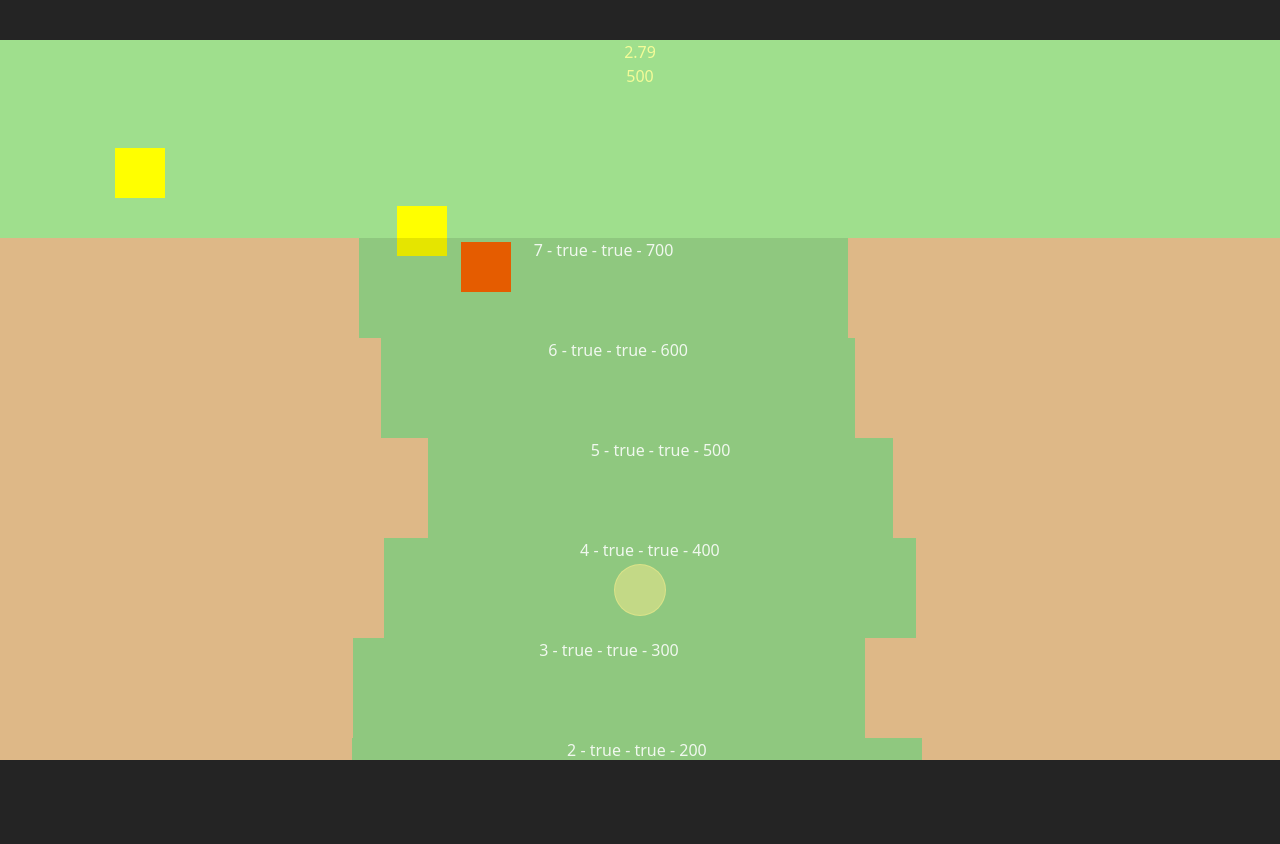
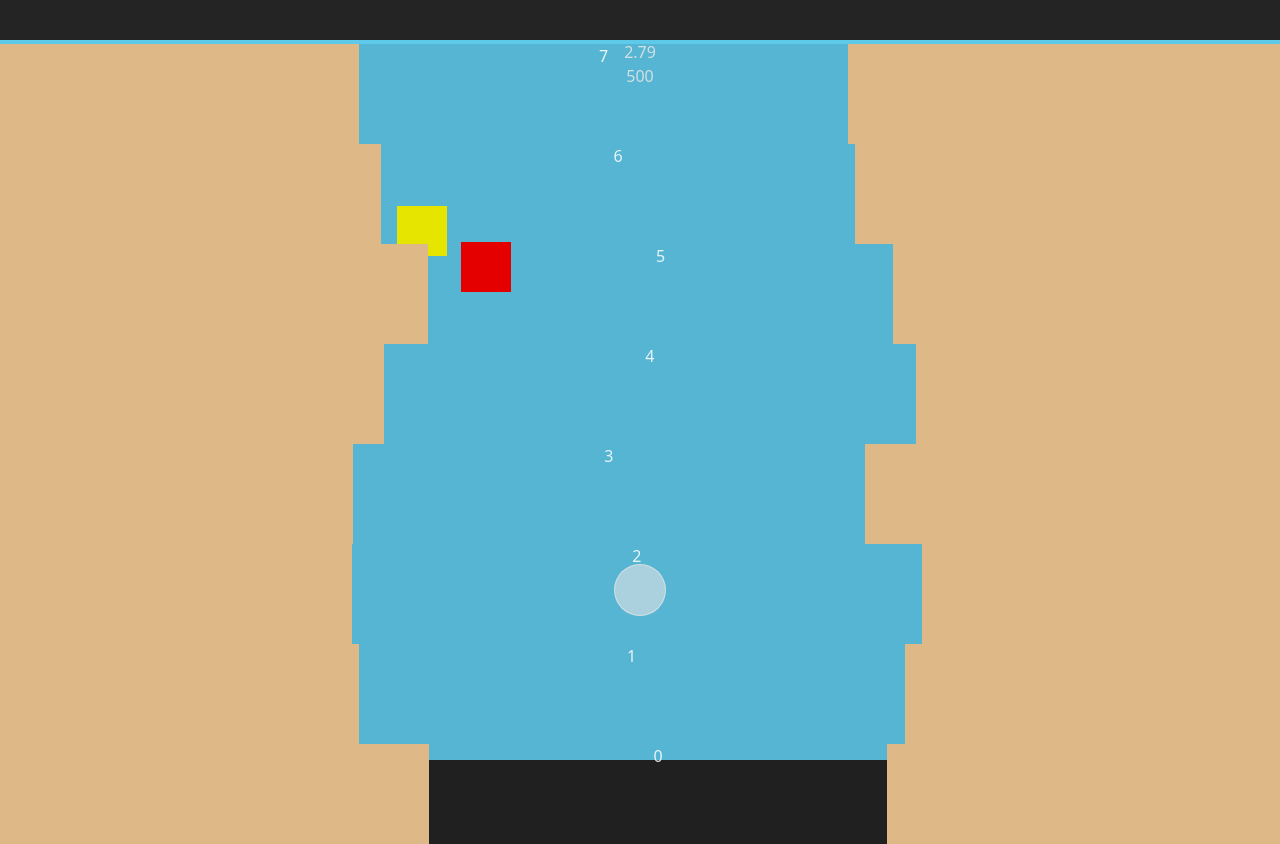
Before and after one commit to williambsm/ludum-dare-57, a Vue app: page / in a window 1280 px wide. Both pictures are taken after a click on the button "Start Game". Before the commit the page ends 800 px from the top, so only its background shows below. Built offline with nearby package versions, Linux system fonts and the light colour scheme.

Commit message:
Refactored Wall Manager

```diff
--- a/src/components/WallLayer.vue
+++ b/src/components/WallLayer.vue
@@ -1,31 +1,30 @@
 <template>
-  <div class="wall-layer mapObject" :style="{ height: height + 'px',  bottom: bottom + 'px' }">
+  <div class="wall-layer map-object" :style="{ height: height + 'px', bottom: bottom + 'px', transform: 'translateY(0px)'}">
     <wall class="left" />
-    {{ wall.id }} - {{ hasIntersected }} - {{ isIntersecting }} - {{ bottom }}
+    {{ wall.id }}
     <wall class="right" />
   </div>
 </template>
 
 <style>
-  .wall-layer {
-    position: absolute !important;
-    width:100%;
-    background-color: rgba(0,0,0,0.1);
-    display:flex;
-    justify-content: space-between;
-    flex-shrink: 0;
-  }
+.wall-layer {
+  position: absolute !important;
+  width: 100%;
+  background-color: rgba(0, 0, 0, 0.1);
+  display: flex;
+  align-items: bottom;
+  justify-content: space-between;
+  flex-shrink: 0;
+}
 </style>
 
 <script>
 import Wall from "@/components/Wall.vue";
-import { mapGetters } from 'vuex';
-import { mapActions } from 'vuex';
+import { mapGetters, mapActions } from 'vuex';
 
 export default {
   name: 'WallLayer',
   props: ['wall'],
-  emits: ['outside'],
   components: {
     Wall
   },
@@ -33,43 +32,35 @@ export default {
     return {
       height: 10,
       bottom: 0,
-      hasIntersected: false,
-      isIntersecting: false,
+      hasNotIntersected: true,
     }
   },
   computed: {
-    ...mapGetters(['roundDepth']),
-  },
+    ...mapGetters(['wallHeight']),},
   methods: {
-    ...mapActions(['addWall', 'removeWall']),
-    destroy() {
-      this.removeWall(this.wall.id);
-    }
+    ...mapActions(['removeWall']),
   },
   mounted() {
     this.height = this.wall.height;
     this.bottom = this.wall.bottom;
 
-    const mapScreen = document.querySelector('.world');
-
-    const observer = new IntersectionObserver((entries) => {
-      entries.forEach((entry) => {
-        if (entry.isIntersecting && entry.intersectionRatio > 0.1) {
-          this.hasIntersected = true;
-          this.isIntersecting = true;
+    const gameView = document.querySelector('#game-view');
+    const observer = new IntersectionObserver((entries, observer) => {
+      entries.forEach(entry => {
+        if (entry.isIntersecting) {
+          this.hasNotIntersected = false;
         } else {
-          this.isIntersecting = false;
-          if (this.hasIntersected) {
-            this.destroy();
+          if(!this.hasNotIntersected){
+            this.removeWall(this.wall.id);
           }
         }
       });
     }, {
-      root: mapScreen,
+      // Options for the observer: we want to detect any intersection
+      root: gameView, // Use the viewport as the root
       rootMargin: '0px',
-      threshold: 0,
+      threshold: 0 // 10% of the target element needs to be visible
     });
-
     observer.observe(this.$el);
   }
 }
--- a/src/components/containers/GameManager.vue
+++ b/src/components/containers/GameManager.vue
@@ -14,7 +14,8 @@ export default {
       timerInterval: null,
     }
   },
-  computed: {},
+  computed: {
+    ...mapGetters(['fallSpeed']),},
   watch: {
     timePassed(newValue) {
       this.updateTimer(newValue);
@@ -22,13 +23,35 @@ export default {
   },
   methods: {
     ...mapActions(['updateTimer']),
+    update() {
+      this.moveMap();
+      requestAnimationFrame(this.update);
+    },
     startTimer() {
       this.timerInterval = setInterval(() => (this.timePassed += .01), 10);
     },
-
+    moveMap(){
+      const mapObjects = document.querySelectorAll('.map-object');
+      mapObjects.forEach((element) => {
+        const transform = element.style.transform;
+        let translateY = 0;
+        if (transform && transform.includes('translateY')) {
+          console.log(transform);
+            const match = transform.match(/translateY\(([-\d.]+)px\)/);
+            if (match) {
+                translateY = parseFloat(match[1]);
+                element.style.transform = `translateY(${translateY + this.fallSpeed}px)`;
+            }
+        }
+      });
+    },
   },
   mounted() {
     this.startTimer();
+    this.animationFrameId = requestAnimationFrame(this.update);
   },
+  beforeUnmount() {
+    cancelAnimationFrame(this.animationFrameId);
+  }
 }
 </script>
--- a/src/components/containers/WallManager.vue
+++ b/src/components/containers/WallManager.vue
@@ -1,97 +1,31 @@
-<template>
-    <div class="world">
-        <WallLayer v-for="wall in walls" :key="wall.id" :wall="wall" />
-    </div>
-</template>
-
-<style>
- .world{
-    height:100%;
-    width:100%;
-    background-color: rgba(255,255,0,0.4);
-    display:flex;
-    flex-direction: column;
-    align-items: stretch;
-    justify-content: end;
-    position:absolute;
-    inset:0;
-    z-index:99;
- }
-
- #wall-create-flag{
-    width:100%;
-    height:20px;
-    background: yellow;
- }
-
- #wall-create-trigger{
-    width:100%;
-    height:20px;
-    background: green;
-    position:absolute;
-    bottom: calc(100% + 20px);
-    left:0;
- }
- #wall-destroy-trigger{
-    width:100%;
-    height:20px;
-    background: red;
-    position:absolute;
-    top: calc(100% + 20px);
-    left:0;
- }
-
-</style>
+<template></template>
 
 <script>
-import WallLayer from "@/components/WallLayer.vue";
 import { mapActions, mapGetters } from 'vuex';
 
 export default {
   name: 'WallManager',
-    components: {
-        WallLayer,
-    },
+  components: {},
   data() {
-        return {
-            speed: 1,
-            timePassed: 0,
-            timerInterval: null
-        }
+    return {}
   },
   computed: {
-        ...mapGetters(['roundDepth', 'wallHeight', 'wallCount', 'walls']),
-        numberOfWalls(){
+    ...mapGetters(['wallHeight']),
+    numberOfWalls() {
       return Math.ceil(window.innerHeight / this.wallHeight);
     }
   },
-    watch: {
-        timePassed(newValue) {
-            this.updateTimer(newValue);
-            this.moveMap();
-        }
-    },
   methods: {
-        ...mapActions(['updateTimer', 'addWall']),
-        moveMap(){
-            const mapObjects = document.querySelectorAll('.mapObject');
-            mapObjects.forEach((element) => {
-                const currentBottom = parseInt(window.getComputedStyle(element).bottom, 10) || 0;
-                element.style.bottom = `${currentBottom - this.speed}px`;
-            });
-        },
+    ...mapActions(['addWall']),
+
     createInitialWallLayers() {
-            for(let i = 0; i < this.numberOfWalls; i ++){
+      for (let i = 0; i < this.numberOfWalls; i++) {
         this.addWall();
       }
-        },
-        startTimer() {
-            this.timerInterval = setInterval(() => (this.timePassed += .01), 10);
     },
   },
   mounted() {
     this.createInitialWallLayers();
-        this.startTimer();
   },
 }
 </script>
--- a/src/store/index.js
+++ b/src/store/index.js
@@ -97,13 +97,11 @@ export default createStore({
     },
     // WALLS
     addWall(state, value) {
+      state.round.wallId++;
       state.round.map.push(value);
     },
     removeWall(state, wallId) {
       state.round.map = state.round.map.filter((wall) => wall.id !== wallId);
-    },
-    setWallId(state) {
-      state.round.wallId++;
     },
   },
   actions: {
@@ -126,6 +124,7 @@ export default createStore({
     },
     // WALLS
     removeWall(context, wallId) {
+			console.log(`remove: ${wallId}`);
       context.commit("removeWall", wallId);
       context.dispatch("addWall");
     },
@@ -136,7 +135,6 @@ export default createStore({
         bottom: context.getters.wallHeight * context.getters.walls.length,
         biome: "beach",
       };
-      context.commit("setWallId");
       context.commit("addWall", newWall);
     },
   },
--- a/src/views/GameView.vue
+++ b/src/views/GameView.vue
@@ -1,13 +1,15 @@
 <template>
-    <div class="screen game-view">
+    <div id="game-view" class="screen game-view">
       <GameManager ref="gameManager"/>
+      <EnemyManager ref="enemyManager"/>
       <WallManager ref="wallManager"/>
-      <EnemyManager ref="enemyManager"/>
+
 
       <RoundStats/>
 
       <Player ref="player" />
       <Enemy v-for="enemy in enemies" :key="enemy.id" :enemyConfig="enemy" />
+      <WallLayer v-for="wall in walls" :key="wall.id" :wall="wall" />
 
     </div>
 </template>
@@ -18,7 +20,7 @@
   width: 1280px;
   height: 720px;
   background-color: #5fc9ea;
-  overflow: hidden;
+  /* overflow: hidden; */
 }
 </style>
 
@@ -31,6 +33,7 @@ import RoundStats from '@/components/ui/RoundStats.vue';
 
 import Player from "@/components/actors/Player.vue";
 import Enemy from "@/components/actors/Enemy.vue";
+import WallLayer from "@/components/WallLayer.vue";
 
 import { mapGetters } from 'vuex';
 
@@ -38,19 +41,20 @@ export default {
   name: "GameView",
   components: {
     GameManager,
+    EnemyManager,
     WallManager,
-    EnemyManager,
 
     RoundStats,
 
     Player,
     Enemy,
+    WallLayer,
   },
   data() {
     return {};
   },
   computed: {
-    ...mapGetters(['enemies']),
+    ...mapGetters(['enemies', 'walls']),
   },
   methods: {},
 };
```
Lines whose indentation alone changed are shown as unchanged.
